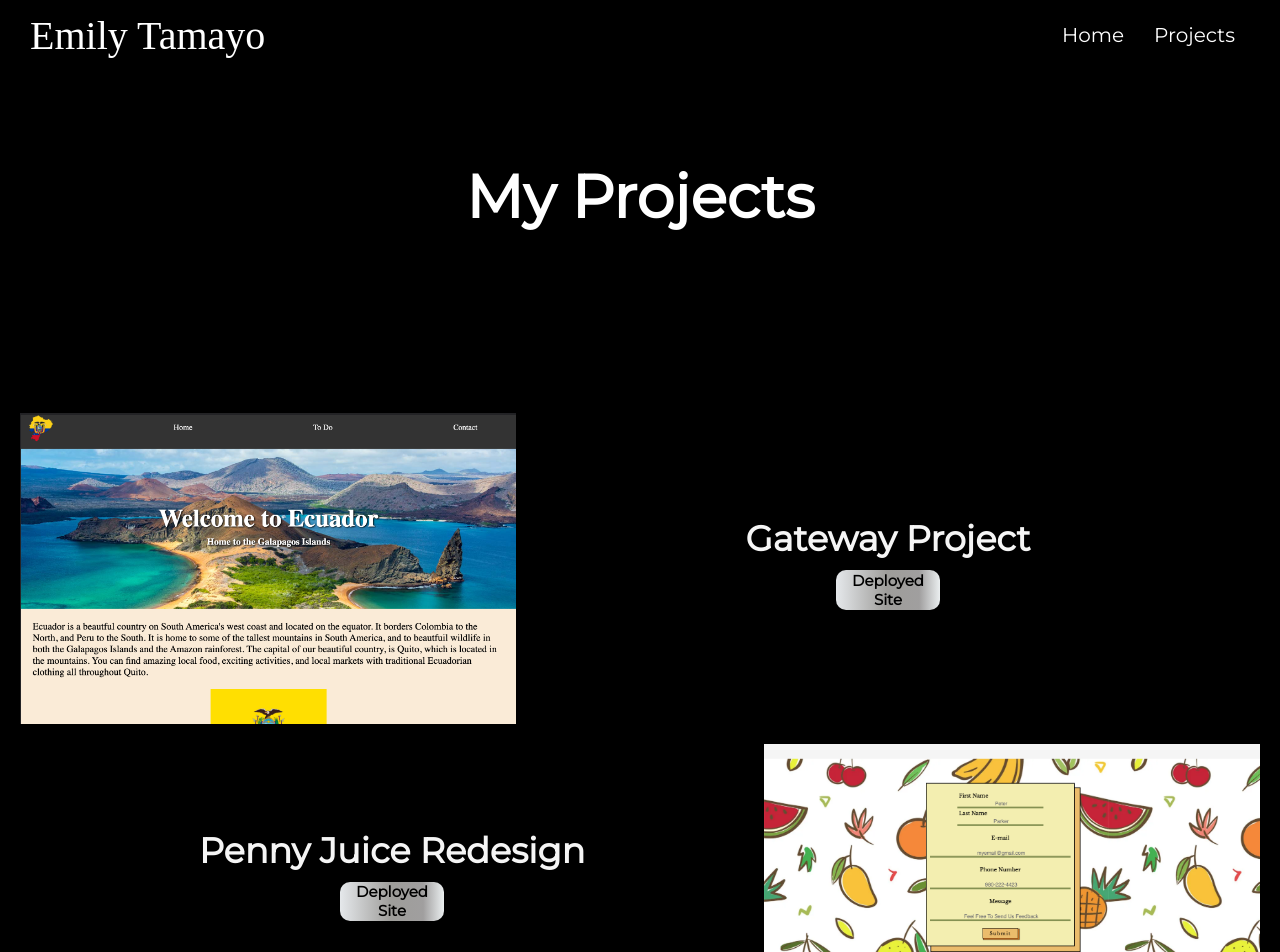
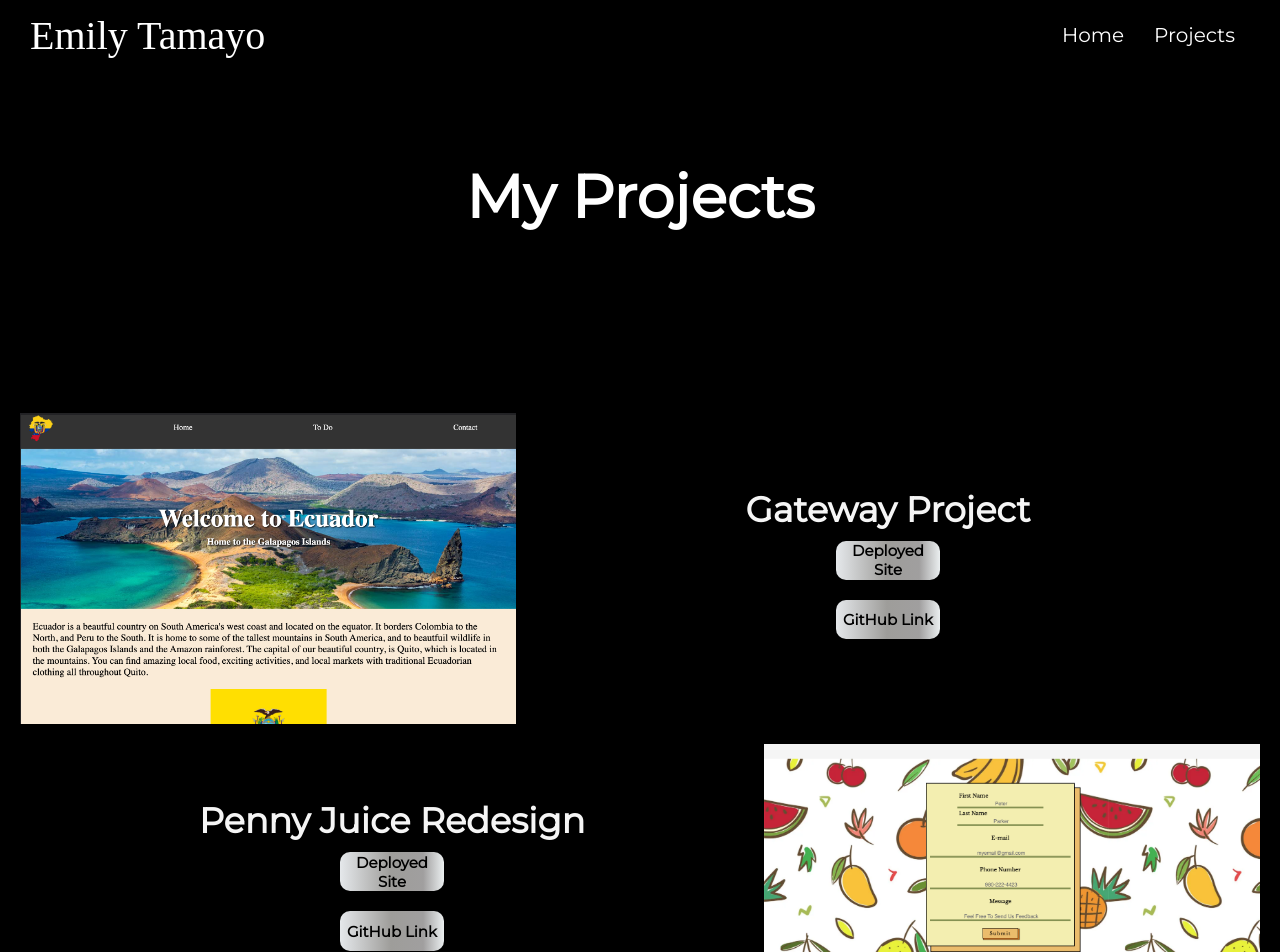
Before and after one commit to Emilyleonella/EmilyPortfolio, a React (Create React App) app: page /Projects in a window 1280 px wide. Shown: the top 952 px of the page. Built offline with nearby package versions, Linux system fonts and the light colour scheme; a web font is replaced by a local one.

Commit message:
added second button for github link on ProjectTemp

```diff
--- a/src/components/ProjectTemp.jsx
+++ b/src/components/ProjectTemp.jsx
@@ -1,7 +1,7 @@
 import React from "react";
 import { useInView } from "react-intersection-observer";
 
-const ProjectTemp = ({ imageSrc, title, link, flipped }) => {
+const ProjectTemp = ({ imageSrc, title, link, flipped, gitHubLink }) => {
   const { ref, inView } = useInView({
   threshold: 0.4,
   });
@@ -14,6 +14,7 @@ const ProjectTemp = ({ imageSrc, title, link, flipped }) => {
           <div className="slider-info">
             <h1 className="project-title">{title}</h1>
             <a target="_blank" href={link}><button className='web-link-btn'>Deployed Site</button> </a>
+            <a target="_blank" href={gitHubLink}><button className='web-link-btn'>GitHub Link</button> </a>
           </div>
         </>
       );
@@ -23,6 +24,7 @@ const ProjectTemp = ({ imageSrc, title, link, flipped }) => {
           <div className="slider-info">
             <h1 className="project-title">{title}</h1>
             <a  target="_blank" href={link}><button className='web-link-btn'>Deployed Site</button> </a>
+            <a target="_blank" href={gitHubLink}><button className='web-link-btn'>GitHub Link</button> </a>
           </div>
           <img src={imageSrc} alt="project-screenshot" className="imgOne" />
         </>
```
